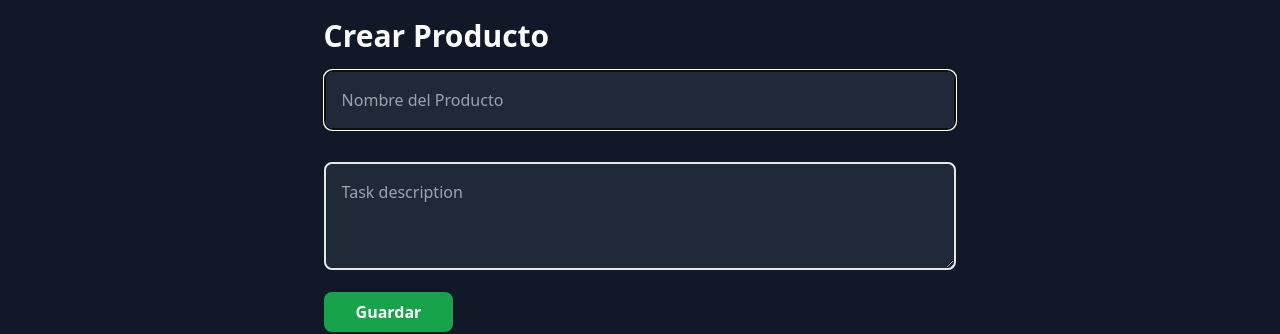
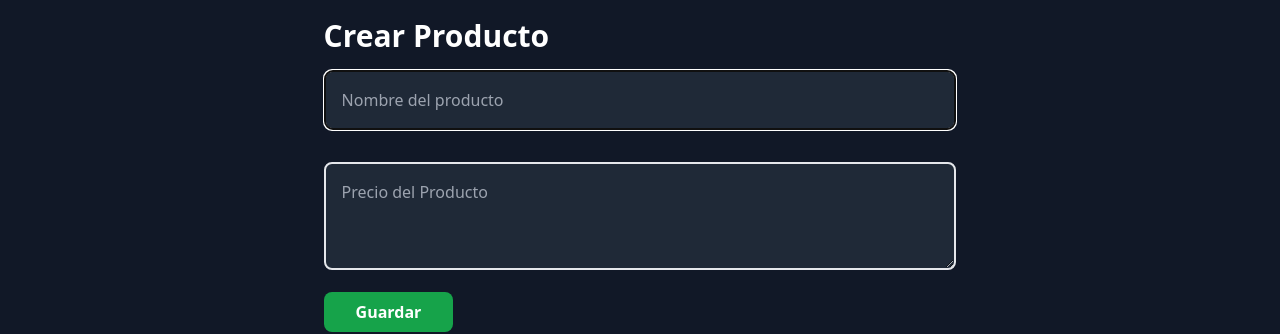
Before and after one commit to georgeinthehouse/listadeprecio1, a Next.js app: page /tasks/new in a window 1280 px wide. Shown: the part 249-583 px from the top of the page. Built offline with nearby package versions, Linux system fonts and the light colour scheme.

Commit message:
Actualización a español 4

```diff
--- a/src/app/tasks/new/page.jsx
+++ b/src/app/tasks/new/page.jsx
@@ -122,7 +122,7 @@ const NewTask = () => {
         </header>
         <input
           type="text"
-          placeholder="Nombre del Producto"
+          placeholder="Nombre del producto"
           name="title"
           onChange={handleChange}
           value={newTask.title}
@@ -131,8 +131,8 @@ const NewTask = () => {
         />
 
         <textarea
-          name="precio del Producto"
-          placeholder="Task description"
+          name="description"
+          placeholder="Precio del Producto"
           onChange={handleChange}
           value={newTask.description}
           className="bg-gray-800 border-2 w-full p-4 rounded-lg my-4"
```
